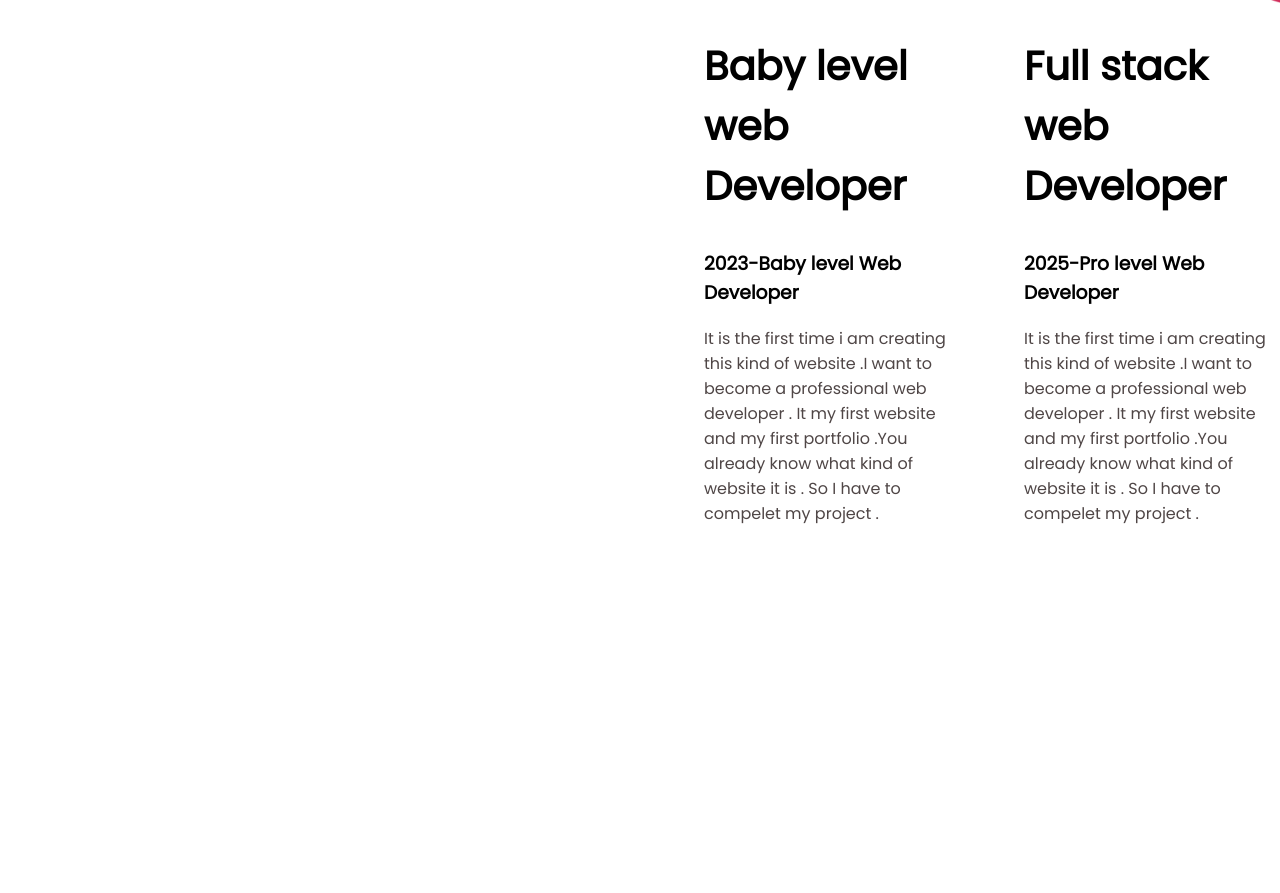
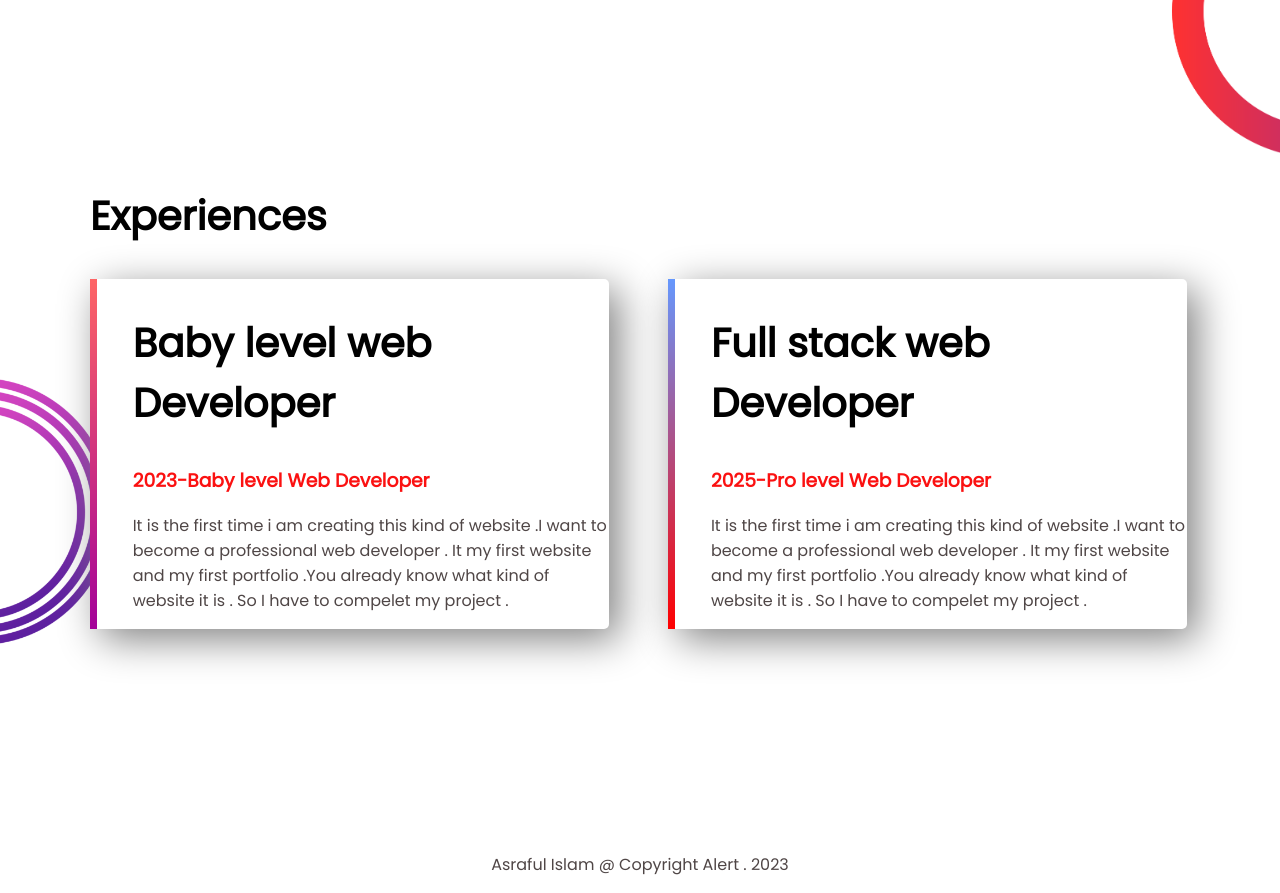
Before and after one commit to asraful9h/my-portfolio, a plain HTML site: page index.html in a window 1280 px wide. Shown: the part 1097-1990 px from the top of the page. Before the commit the page ends 1639 px from the top, so only its background shows below. Drawn offline with Linux system fonts and the light colour scheme.

Commit message:
complete

```diff
--- a/index.html
+++ b/index.html
@@ -11,7 +11,7 @@
     <section class="genjam">
         <div class="half-width">
             <h1>Welcome to</h1>
-            <h1><span class="name-highlight">Asraful</span> Website</h1>
+            <h1><span class="red-highlight">Asraful</span> Website</h1>
             <h3>World-class professional web developer</h3>
             <p>I am a new web develper.Now I am learning Jhankar Mahbub complete web development course .I want to become a professional web developer . It my first website and my first portfolio . I will not stop untill i become a professional web developer . </p>
             <a class="link-button" target="_blank" href="https://www.linkedin.com/in/asraful-islam-489553299/">HIRE ME</a>
@@ -33,17 +33,21 @@
         </div>
     </section>
     <section class="experience-area">
-        <div class="dhuru">
+        <h2>Experiences</h2>
+        <div id="full-stack" class="half-width single-experience">
             <h2>Baby level web Developer</h2>
-            <h3>2023-Baby level Web Developer</h3>
+            <h3 class="red-highlight">2023-Baby level Web Developer</h3>
             <p>It is the first time i am creating this kind of website .I want to become a professional web developer . It my first website and my first portfolio .You already know what kind of website it is . So I have to compelet my project .</p>
 
         </div>
-        <div class="dhuru">
+        <div id="baby-web" class="half-width single-experience">
             <h2>Full stack web Developer</h2>
-            <h3>2025-Pro level Web Developer</h3>
+            <h3 class="red-highlight">2025-Pro level Web Developer</h3>
             <p>It is the first time i am creating this kind of website .I want to become a professional web developer . It my first website and my first portfolio .You already know what kind of website it is . So I have to compelet my project .</p>
         </div>
     </section>
+    <footer>
+        <p>Asraful Islam @ Copyright Alert . 2023</p>
+    </footer>
 </body>
 </html>
--- a/style.css
+++ b/style.css
@@ -12,11 +12,11 @@ h2{
 p{
     color: rgb(79, 70, 70);
 }
-.name-highlight{
+.red-highlight{
     color: rgb(251, 17, 17);
 }
 .half-width{
-    width: 42%;
+    width: 40%;
     float: left;
     margin-right: 5%;
     padding-left: 3%;
@@ -33,6 +33,8 @@ p{
 }
 section{
     height: 500px;
+    padding-bottom: 150px;
+    padding-left: 90px;
 }
 .link-button{
     text-decoration: none;
@@ -49,8 +51,32 @@ section{
     background-position: right bottom;
     background-size: 160px;
 }
-.dhuru{
-    width: 20%;
-    float: left;
-    padding-left: 5%;
+.single-experience{
+    box-shadow:10px 10px 40px gray ;
+    border-radius: 5px;
+    height: 70%;
+    background-color: white;
 }
+.experience-area{
+    background-image: url(imgs/side1.png);
+    background-repeat: no-repeat;
+    background-size: 150px;
+    background-position: left;
+}
+#full-stack{
+    border-left: 7px solid;
+    border-image: linear-gradient(180deg, rgb(254, 101, 101), rgb(163, 2, 153)
+    );
+    border-image-slice: 1;
+
+}
+#baby-web{
+    border-left: 7px solid;
+    border-image: linear-gradient(180deg, rgb(101, 152, 254), red
+    );
+    border-image-slice: 1;
+
+}
+footer p{
+    text-align: center;
+}
```
